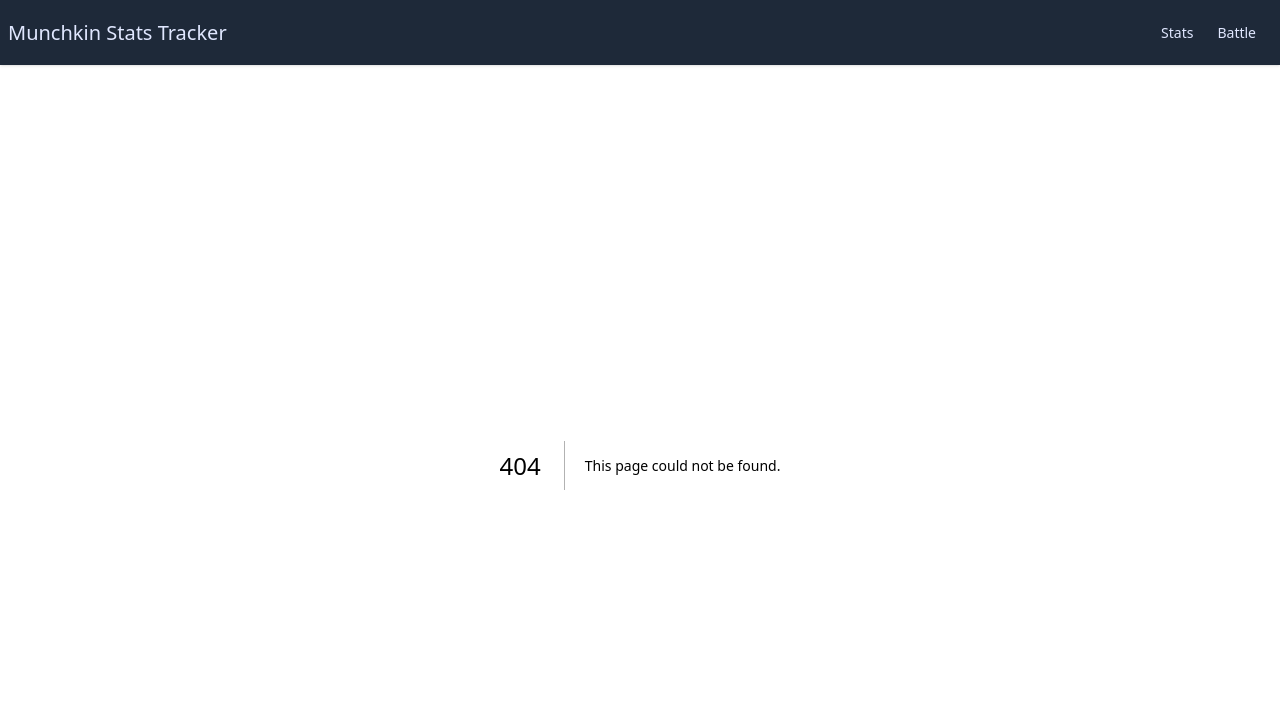
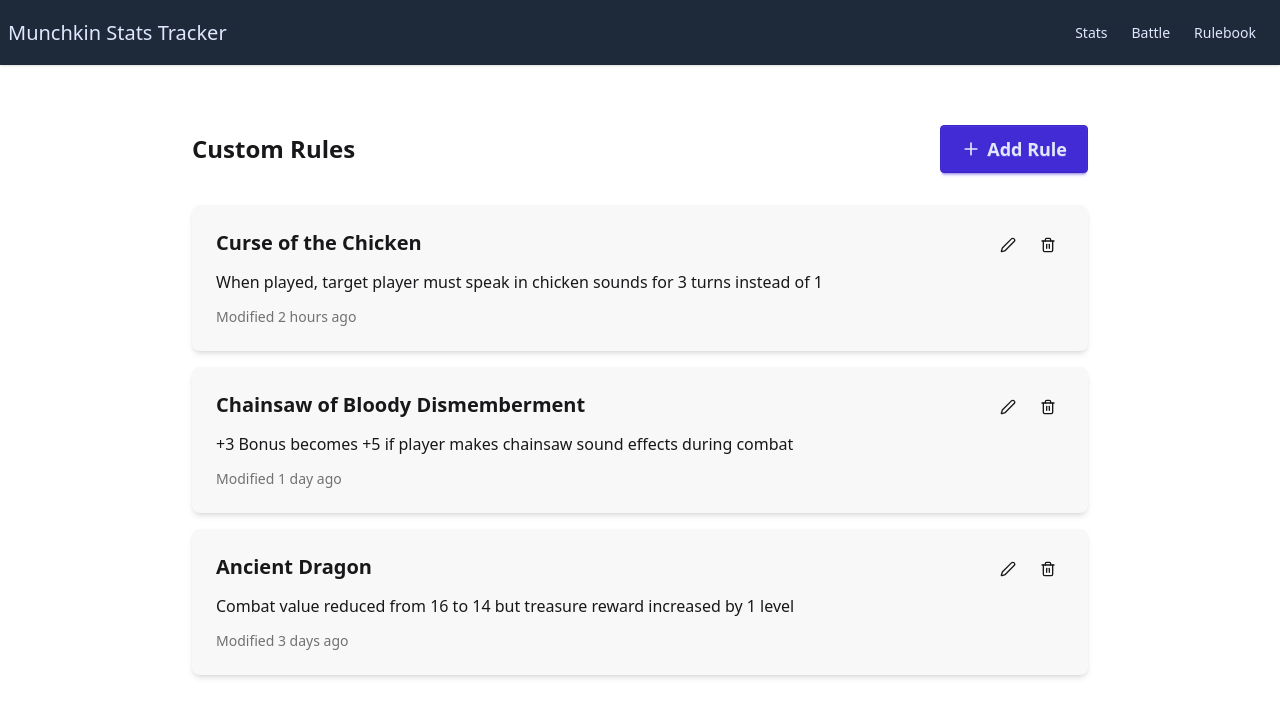
Before and after one commit to Skydler/munchkin-tracker, a Next.js app: page /rulebook in a window 1280 px wide. Before the commit this address had no page. Shown: the top 716 px of the page. Built offline with nearby package versions, Linux system fonts and the light colour scheme.

Commit message:
Add initial implementation rulebook page

```diff
--- a/app/layout.tsx
+++ b/app/layout.tsx
@@ -40,6 +40,9 @@ export default function RootLayout({
               <li>
                 <Link href="/calculator">Battle</Link>
               </li>
+              <li>
+                <Link href="/rulebook">Rulebook</Link>
+              </li>
             </ul>
           </div>
         </div>
--- /dev/null
+++ b/app/rulebook/page.tsx
@@ -0,0 +1,270 @@
+"use client";
+
+import { useState, useEffect } from "react";
+import { Plus, Edit2, Trash2, FileText } from "lucide-react";
+import toast from "react-hot-toast";
+import { formatTimeAgo } from "@/utils/date";
+
+// Type definition for custom rules
+type CustomRule = {
+  id: string;
+  cardName: string;
+  ruleDescription: string;
+  createdAt: Date;
+  updatedAt: Date;
+};
+
+export default function Rulebook() {
+  const [rules, setRules] = useState<CustomRule[]>([]);
+  const [editingRule, setEditingRule] = useState<CustomRule | null>(null);
+  const [formData, setFormData] = useState({
+    cardName: "",
+    ruleDescription: "",
+  });
+
+  // Mock data for demonstration - replace with Firebase integration
+  useEffect(() => {
+    // Simulate loading rules from Firebase
+    const mockRules: CustomRule[] = [
+      {
+        id: "1",
+        cardName: "Curse of the Chicken",
+        ruleDescription:
+          "When played, target player must speak in chicken sounds for 3 turns instead of 1",
+        createdAt: new Date(Date.now() - 2 * 60 * 60 * 1000), // 2 hours ago
+        updatedAt: new Date(Date.now() - 2 * 60 * 60 * 1000),
+      },
+      {
+        id: "2",
+        cardName: "Chainsaw of Bloody Dismemberment",
+        ruleDescription:
+          "+3 Bonus becomes +5 if player makes chainsaw sound effects during combat",
+        createdAt: new Date(Date.now() - 24 * 60 * 60 * 1000), // 1 day ago
+        updatedAt: new Date(Date.now() - 24 * 60 * 60 * 1000),
+      },
+      {
+        id: "3",
+        cardName: "Ancient Dragon",
+        ruleDescription:
+          "Combat value reduced from 16 to 14 but treasure reward increased by 1 level",
+        createdAt: new Date(Date.now() - 3 * 24 * 60 * 60 * 1000), // 3 days ago
+        updatedAt: new Date(Date.now() - 3 * 24 * 60 * 60 * 1000),
+      },
+    ];
+    setRules(mockRules);
+  }, []);
+
+  const handleOpenModal = (rule?: CustomRule) => {
+    if (rule) {
+      setEditingRule(rule);
+      setFormData({
+        cardName: rule.cardName,
+        ruleDescription: rule.ruleDescription,
+      });
+    } else {
+      setEditingRule(null);
+      setFormData({
+        cardName: "",
+        ruleDescription: "",
+      });
+    }
+    // Open DaisyUI modal
+    (document.getElementById("rule_modal") as HTMLDialogElement)?.showModal();
+  };
+
+  const handleCloseModal = () => {
+    setEditingRule(null);
+    setFormData({
+      cardName: "",
+      ruleDescription: "",
+    });
+    // Close DaisyUI modal
+    (document.getElementById("rule_modal") as HTMLDialogElement)?.close();
+  };
+
+  const handleSaveRule = () => {
+    if (!formData.cardName.trim() || !formData.ruleDescription.trim()) {
+      toast.error("Please fill in both card name and rule description");
+      return;
+    }
+
+    const now = new Date();
+
+    if (editingRule) {
+      // Update existing rule
+      setRules((prev) =>
+        prev.map((rule) =>
+          rule.id === editingRule.id
+            ? {
+                ...rule,
+                cardName: formData.cardName.trim(),
+                ruleDescription: formData.ruleDescription.trim(),
+                updatedAt: now,
+              }
+            : rule,
+        ),
+      );
+      toast.success("Rule updated successfully!");
+    } else {
+      // Add new rule
+      const newRule: CustomRule = {
+        id: Date.now().toString(), // In real app, Firebase would generate this
+        cardName: formData.cardName.trim(),
+        ruleDescription: formData.ruleDescription.trim(),
+        createdAt: now,
+        updatedAt: now,
+      };
+      setRules((prev) => [newRule, ...prev]);
+      toast.success("Rule added successfully!");
+    }
+
+    handleCloseModal();
+  };
+
+  const handleDeleteRule = (ruleId: string, cardName: string) => {
+    const confirmed = window.confirm(
+      `Are you sure you want to delete the custom rule for "${cardName}"?`,
+    );
+    if (confirmed) {
+      setRules((prev) => prev.filter((rule) => rule.id !== ruleId));
+      toast.success("Rule deleted successfully!");
+    }
+  };
+
+  return (
+    <div className="flex flex-col items-center justify-center m-5 sm:m-15">
+      <main className="w-full max-w-4xl mx-auto">
+        {/* Header */}
+        <div className="flex justify-between items-center mb-8">
+          <h1 className="text-2xl font-bold">Custom Rules</h1>
+          <button
+            onClick={() => handleOpenModal()}
+            className="btn btn-primary btn-lg"
+          >
+            <Plus className="h-5 w-5" />
+            Add Rule
+          </button>
+        </div>
+
+        {/* Rules List */}
+        <div className="space-y-4">
+          {rules.length === 0 ? (
+            // Empty state
+            <div className="card bg-base-200 shadow-sm">
+              <div className="card-body text-center py-16">
+                <FileText className="h-16 w-16 mx-auto mb-4 opacity-40" />
+                <h3 className="text-xl font-semibold mb-2">
+                  No custom rules yet
+                </h3>
+                <p className="mb-6 opacity-60">
+                  Click "Add Rule" to create your first custom rule
+                </p>
+                <button
+                  onClick={() => handleOpenModal()}
+                  className="btn btn-primary"
+                >
+                  <Plus className="h-4 w-4" />
+                  Add Your First Rule
+                </button>
+              </div>
+            </div>
+          ) : (
+            rules.map((rule) => (
+              <div key={rule.id} className="card bg-base-200 shadow-md">
+                <div className="card-body p-4 md:p-6">
+                  <div className="flex justify-between items-start gap-4">
+                    <div className="flex-1 min-w-0">
+                      <h2 className="card-title text-lg md:text-xl mb-3">
+                        {rule.cardName}
+                      </h2>
+                      <p className="text-base leading-relaxed mb-3">
+                        {rule.ruleDescription}
+                      </p>
+                      <p className="text-sm opacity-60">
+                        Modified {formatTimeAgo(rule.updatedAt)}
+                      </p>
+                    </div>
+
+                    <div className="flex gap-2">
+                      <button
+                        onClick={() => handleOpenModal(rule)}
+                        className="btn btn-ghost btn-sm btn-square"
+                        title="Edit rule"
+                      >
+                        <Edit2 className="h-4 w-4" />
+                      </button>
+                      <button
+                        onClick={() => handleDeleteRule(rule.id, rule.cardName)}
+                        className="btn btn-ghost btn-sm btn-square hover:btn-error"
+                        title="Delete rule"
+                      >
+                        <Trash2 className="h-4 w-4" />
+                      </button>
+                    </div>
+                  </div>
+                </div>
+              </div>
+            ))
+          )}
+        </div>
+
+        {/* DaisyUI Modal */}
+        <dialog id="rule_modal" className="modal">
+          <div className="modal-box w-11/12 max-w-2xl">
+            <h3 className="font-bold text-lg mb-4">
+              {editingRule ? "Edit Custom Rule" : "Add New Custom Rule"}
+            </h3>
+
+            <div className="space-y-4">
+              <div className="fieldset">
+                <legend className="fieldset-legend">Card Name</legend>
+                <input
+                  type="text"
+                  className="input input-bordered w-full"
+                  placeholder="Enter the card name"
+                  value={formData.cardName}
+                  onChange={(e) =>
+                    setFormData((prev) => ({
+                      ...prev,
+                      cardName: e.target.value,
+                    }))
+                  }
+                />
+              </div>
+
+              <div className="fieldset">
+                <label className="fieldset-legend">
+                  Custom Rule Description
+                </label>
+                <textarea
+                  className="textarea h-48 resize-none w-full"
+                  placeholder="Describe your custom rule modification"
+                  value={formData.ruleDescription}
+                  onChange={(e) =>
+                    setFormData((prev) => ({
+                      ...prev,
+                      ruleDescription: e.target.value,
+                    }))
+                  }
+                />
+              </div>
+            </div>
+
+            <div className="modal-action">
+              <button onClick={handleCloseModal} className="btn">
+                Cancel
+              </button>
+              <button onClick={handleSaveRule} className="btn btn-primary">
+                {editingRule ? "Update Rule" : "Add Rule"}
+              </button>
+            </div>
+          </div>
+
+          <form method="dialog" className="modal-backdrop">
+            <button onClick={handleCloseModal}>close</button>
+          </form>
+        </dialog>
+      </main>
+    </div>
+  );
+}
--- /dev/null
+++ b/utils/date.ts
@@ -0,0 +1,16 @@
+export const formatTimeAgo = (date: Date) => {
+  const now = new Date();
+  const diffInHours = Math.floor(
+    (now.getTime() - date.getTime()) / (1000 * 60 * 60),
+  );
+
+  if (diffInHours < 1) return "Just now";
+  if (diffInHours < 24)
+    return `${diffInHours} hour${diffInHours > 1 ? "s" : ""} ago`;
+
+  const diffInDays = Math.floor(diffInHours / 24);
+  if (diffInDays < 7)
+    return `${diffInDays} day${diffInDays > 1 ? "s" : ""} ago`;
+
+  return date.toLocaleDateString();
+};
```
